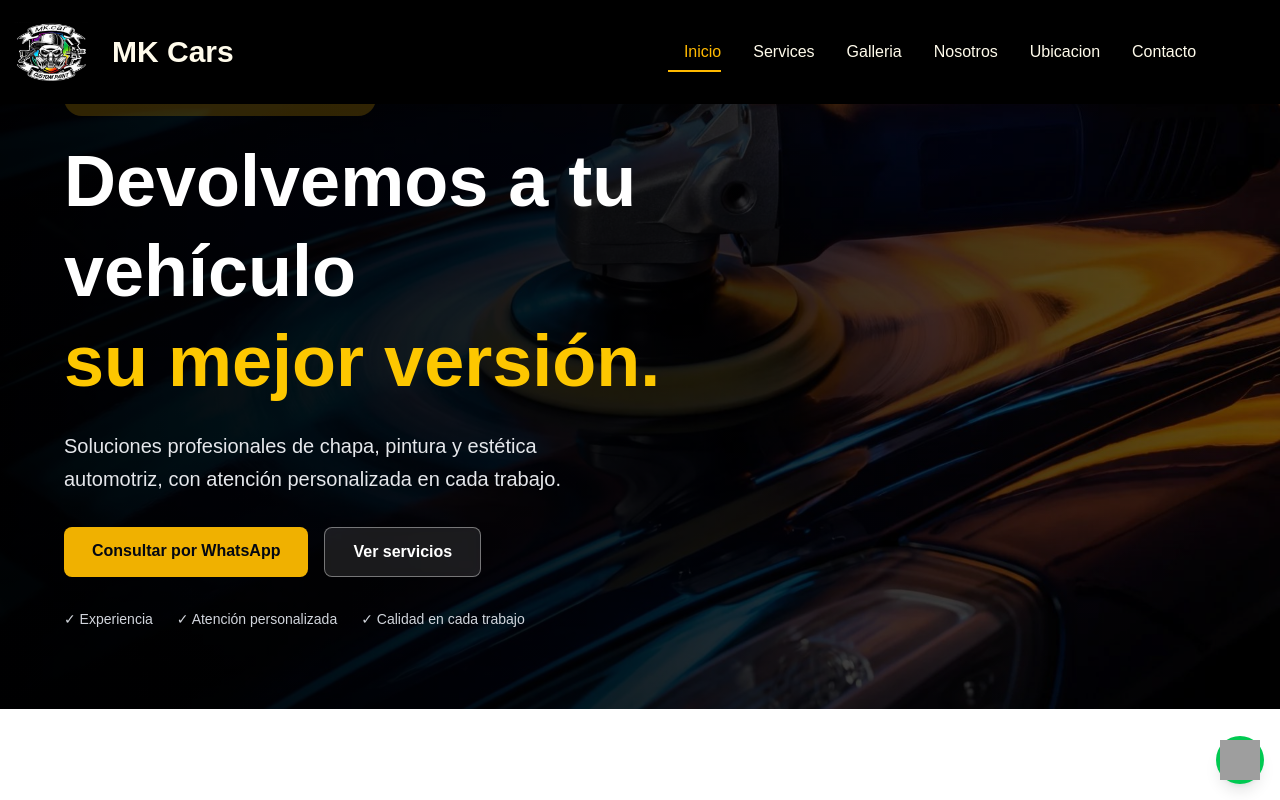
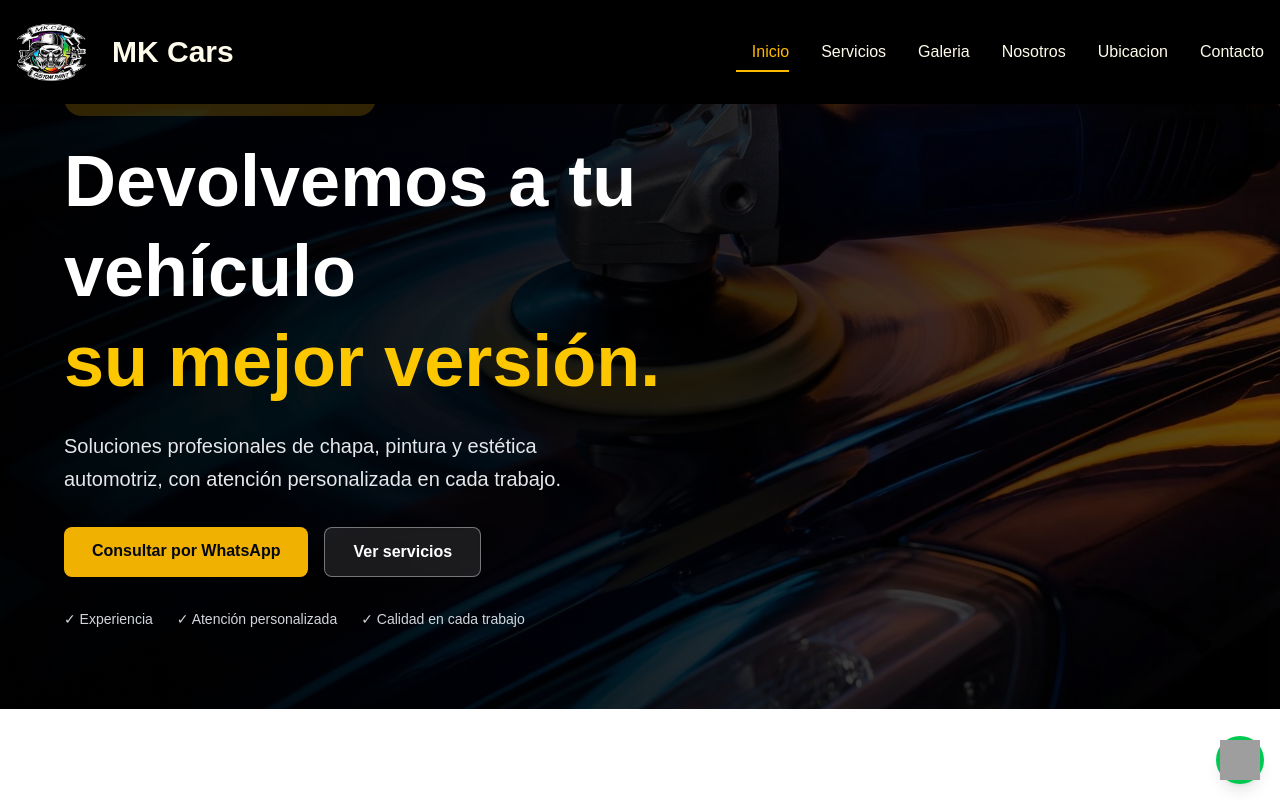
Before and after one commit to AgustinKowalczuk/Mk-LandingPage, a Next.js app in the folder taller-chapa-pintura/: page / in a window 1280 px wide. Shown: the top 800 px of the page. Built offline with nearby package versions, Linux system fonts and the light colour scheme; grey boxes are pictures that could not be loaded.

Commit message:
fixed navbar

```diff
--- a/taller-chapa-pintura/src/components/Navbar.tsx
+++ b/taller-chapa-pintura/src/components/Navbar.tsx
@@ -14,8 +14,8 @@ export default function Navbar({
 
   const componentsSection = [
     { name: "Inicio", id: "home", href: "/#home" },
-    { name: "Services", id: "services", href: "/#services" },
-    { name: "Galleria", id: "gallery", href: "/#gallery" },
+    { name: "Servicios", id: "services", href: "/#services" },
+    { name: "Galeria", id: "gallery", href: "/#gallery" },
     { name: "Nosotros", id: "about", href: "/#about" },
     { name: "Ubicacion", id: "location", href: "/#location" },
     { name: "Contacto", id: "contacto", href: "/#contacto" },
@@ -94,7 +94,7 @@ export default function Navbar({
 
       {/* NAVIGATION */}
       <ul
-        className={`mr-4 w-full flex-col sm:flex-row gap-4 sm:justify-center ${
+        className={`mr-4 w-full flex-col sm:flex-row gap-4 sm:justify-end ${
           isOpen ? "flex" : "hidden"
         } sm:flex`}
       >
```
